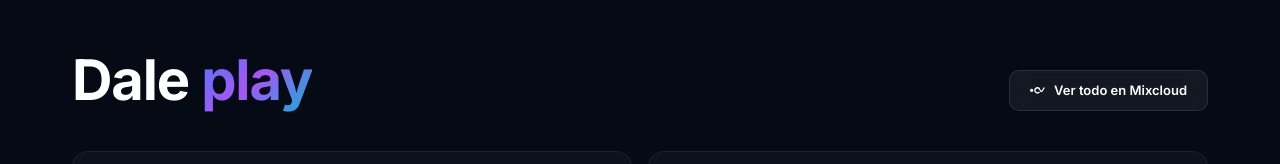
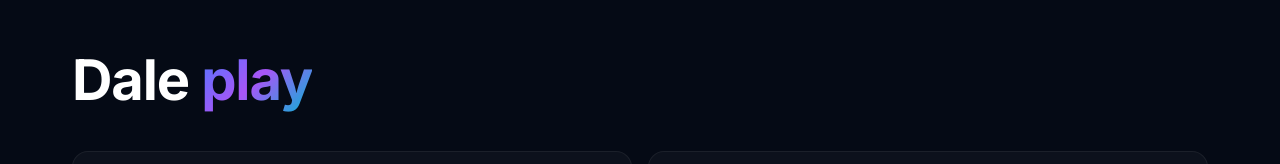
Before and after one commit to crojasr-dev/landing_subsonic_producciones, an Angular app: page / in a window 1280 px wide. Shown: the part 2288-2452 px from the top of the page. Built offline with nearby package versions, Linux system fonts and the light colour scheme.

Commit message:
se elimina link a mixcloud

```diff
--- a/src/app/app.html
+++ b/src/app/app.html
@@ -184,14 +184,7 @@
       <div>
         <h2 class="heading-xl">Dale <span class="text-gradient">play</span></h2>
       </div>
-      <a href="https://www.mixcloud.com/Beatvicious/" target="_blank" rel="noopener noreferrer"
-        class="btn btn-glass btn-sm">
-        <svg viewBox="0 0 24 24" fill="currentColor" width="16" height="16">
-          <path
-            d="M2.462 8.596C1.11 8.596 0 9.706 0 11.06s1.11 2.462 2.462 2.462c1.352 0 2.462-1.11 2.462-2.462S3.814 8.596 2.462 8.596zm8.758-2.462c-2.703 0-4.924 2.22-4.924 4.924s2.22 4.924 4.924 4.924a4.893 4.893 0 003.694-1.692l-1.48-1.48a2.84 2.84 0 01-2.214 1.048 2.964 2.964 0 01-2.952-2.8 2.964 2.964 0 012.952-2.8c.867 0 1.634.367 2.187 1.022l1.507-1.507a4.844 4.844 0 00-3.694-1.64zm9.31.49l-3.444 5.348-3.47-5.347h-2.17l4.527 6.897h2.2l4.527-6.897h-2.17z" />
-        </svg>
-        Ver todo en Mixcloud
-      </a>
+
     </div>
     <div class="mixes-grid">
       @for (mix of mixes; track mix.url) {
```
